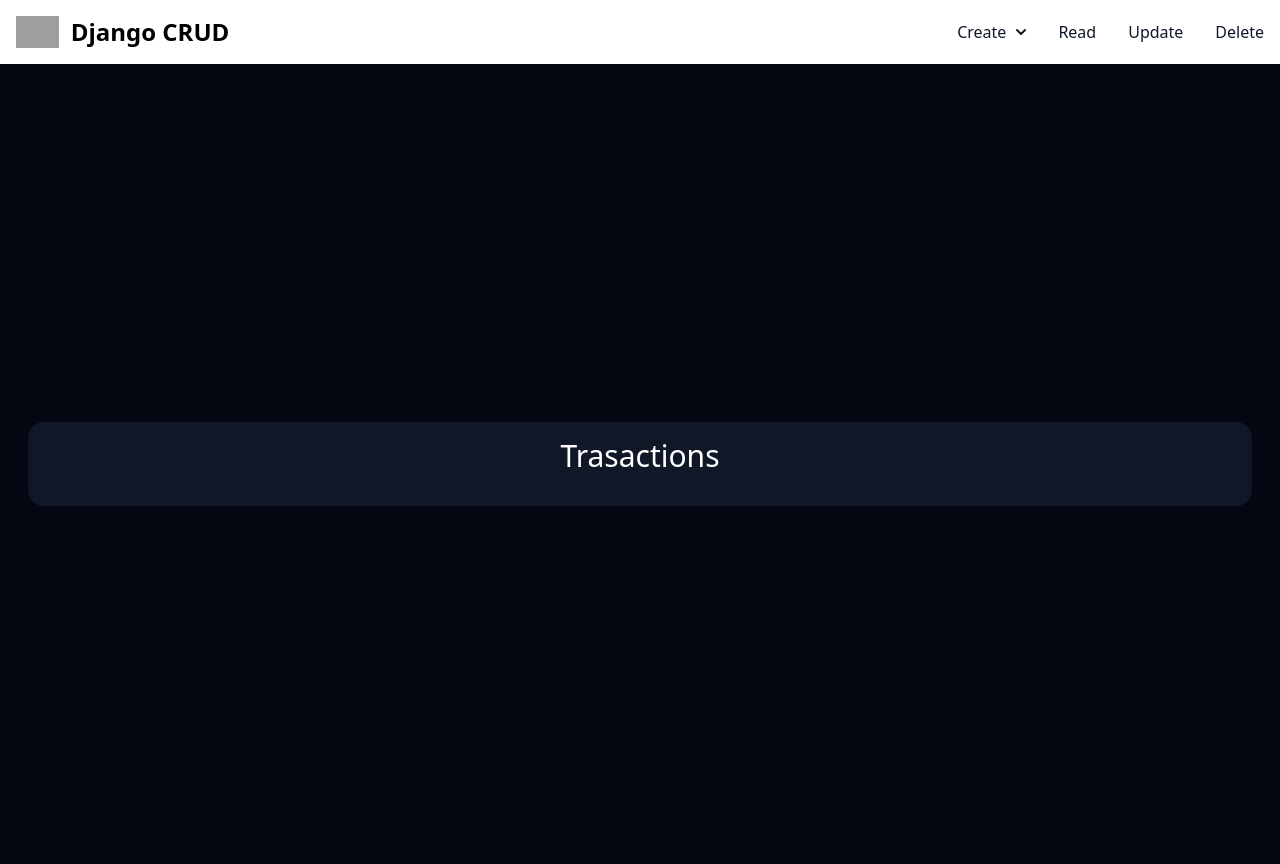
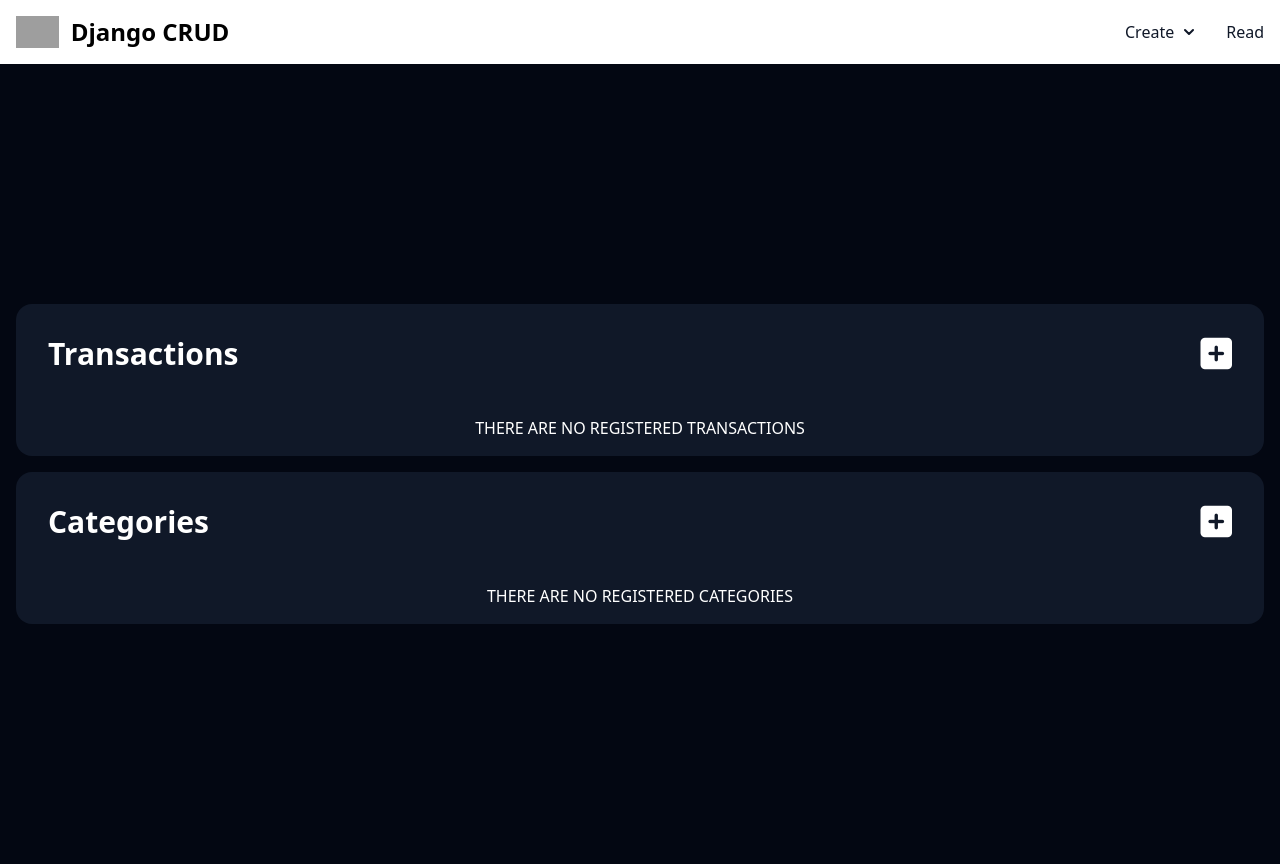
Before and after one commit to joaovitorraraujo/1_av_wagner, a Django app: page / in a window 1280 px wide. Run offline with Django 5.2, Linux system fonts and the light colour scheme; data that the repository does not hold is empty; some libraries are stand-ins or nearby versions; grey boxes are pictures that could not be loaded.

Commit message:
project finalized

```diff
--- a/contas/models.py
+++ b/contas/models.py
@@ -13,7 +13,7 @@ class Category(models.Model):
 
 class Transaction(models.Model):
     title = models.CharField(max_length=200)
-    value = models.DecimalField(max_digits=7, decimal_places=2)
+    value = models.DecimalField(max_digits=10, decimal_places=2)
     category = models.ForeignKey(Category, on_delete=models.CASCADE)
     observations = models.TextField(null=True, blank=True)
 
--- a/contas/templates/contas/transactions.html
+++ b/contas/templates/contas/transactions.html
@@ -2,12 +2,21 @@
 <!-- content -->
 {% block content %}
 <link rel="stylesheet" href="{% static 'css/output.css' %}" />
-<div class="min-h-screen flex items-center justify-center text-white">
+<div
+  class="min-h-screen p-4 gap-4 flex flex-col items-center justify-center text-white"
+>
   <div
     class="flex flex-col items-center gap-3 bg-gray-900 rounded-2xl p-4 w-full mx-7"
   >
-    <h1 class="text-3xl mb-4">Trasactions</h1>
-    {% for i in transactions %}
+    <div class="flex w-full justify-between p-4">
+      <h1 class="font-semibold text-3xl mb-4">Transactions</h1>
+      <a
+        href="{% url 'new_transactions' %}"
+        class="text-4xl fa-solid fa-square-plus"
+      ></a>
+    </div>
+
+    {% if transactions %} {% for i in transactions %}
     <div
       onclick="toggleDetails(this)"
       class="flex group items-center flex-col bg-white/5 hover:bg-white/10 rounded-sm text-2xl p-4 w-full"
@@ -15,7 +24,9 @@
       <div class="flex items-center justify-between w-full">
         <h2>{{i.title}}</h2>
 
-        <div class="flex items-center gap-4 invisible group-hover:visible">
+        <div
+          class="flex items-center gap-4 md:invisible sm:visible group-hover:visible"
+        >
           <a href="{% url 'delete_transactions' i.id %}"
             ><i class="mb-2 text-sm fa-solid fa-trash"></i
           ></a>
@@ -37,7 +48,43 @@
         </div>
       </div>
     </div>
-    {% endfor %}
+    {% endfor %} {% else %}
+    <h2>THERE ARE NO REGISTERED TRANSACTIONS</h2>
+    {% endif %}
+  </div>
+
+  <div
+    class="flex flex-col items-center gap-3 bg-gray-900 rounded-2xl p-4 w-full mx-7"
+  >
+    <div class="flex w-full justify-between p-4">
+      <h1 class="font-semibold text-3xl mb-4">Categories</h1>
+      <a
+        href="{% url 'new_categories' %}"
+        class="text-4xl fa-solid fa-square-plus"
+      ></a>
+    </div>
+    {% if categories %} {% for i in categories %}
+    <div
+      class="flex group items-center flex-col bg-white/5 hover:bg-white/10 rounded-sm text-2xl p-4 w-full"
+    >
+      <div class="flex items-center justify-between w-full">
+        <h2>{{i.name}}</h2>
+
+        <div
+          class="flex items-center gap-4 md:invisible sm:visible group-hover:visible"
+        >
+          <a href="{% url 'delete_categories' i.id %}"
+            ><i class="mb-2 text-sm fa-solid fa-trash"></i
+          ></a>
+          <a class="m-0" href="{% url 'update_categories' i.id %}"
+            ><i class="mb-2 text-sm fa-solid fa-pen-to-square"></i
+          ></a>
+        </div>
+      </div>
+    </div>
+    {% endfor %} {% else %}
+    <h2>THERE ARE NO REGISTERED CATEGORIES</h2>
+    {% endif %}
   </div>
 </div>
 
@@ -68,4 +115,5 @@
   src="https://kit.fontawesome.com/bd564a5de4.js"
   crossorigin="anonymous"
 ></script>
+
 {% endblock content %}
--- a/contas/views.py
+++ b/contas/views.py
@@ -25,7 +25,7 @@ def addCategory(request):
         form = CategoryForm(request.POST)
         if form.is_valid():
             form.save()
-            return redirect('new_transactions')
+            return redirect('home')
     else:
         form = CategoryForm()
 
@@ -34,7 +34,7 @@ def addCategory(request):
 
 
 def transactions(request):
-    data = {'transactions': Transaction.objects.all()}
+    data = {'transactions': Transaction.objects.all(), 'categories': Category.objects.all(),}
     return render(request, 'contas/transactions.html', data)
 
 
@@ -58,3 +58,22 @@ def deleteTransaction(request, pk):
     transaction = get_object_or_404(Transaction, pk=pk)
     transaction.delete()
     return redirect('home')
+
+def deleteCategory(request, pk):
+    category = get_object_or_404(Category, pk=pk)
+    category.delete()
+    return redirect('home')
+
+def updateCategory(request, pk):
+    category = get_object_or_404(Category, pk=pk)
+    if request.method == "POST":
+
+        form = CategoryForm(request.POST, instance=category)
+        if form.is_valid():
+            form.save()
+            return redirect('home')
+    else:
+        form = CategoryForm(instance=category)
+
+
+    return render(request, 'contas/add_category.html', {'form': form })
--- a/controle_gastos/urls.py
+++ b/controle_gastos/urls.py
@@ -16,13 +16,15 @@ Including another URLconf
 """
 from django.contrib import admin
 from django.urls import path
-from contas.views import addTransaction, addCategory, transactions, updateTrasaction, deleteTransaction
+from contas.views import addTransaction, addCategory, transactions, updateCategory, updateTrasaction, deleteTransaction, deleteCategory
 
 urlpatterns = [
     path('admin/', admin.site.urls),
     path('transactions/new/', addTransaction, name='new_transactions'),
     path('transactions/update/<int:pk>/', updateTrasaction, name='update_transactions'),
+    path('categories/update/<int:pk>/', updateCategory, name='update_categories'),
     path('transactions/delete/<int:pk>/', deleteTransaction, name='delete_transactions'),
+    path('categories/delete/<int:pk>/', deleteCategory, name='delete_categories'),
     path('categories/new/', addCategory, name='new_categories'),
     path('', transactions, name='home'),
 ]
--- a/static/css/output.css
+++ b/static/css/output.css
@@ -22,15 +22,11 @@
     --color-gray-900: oklch(0.21 0.034 264.665);
     --color-gray-950: oklch(0.13 0.028 261.692);
     --color-zinc-300: oklch(0.871 0.006 286.286);
-    --color-zinc-500: oklch(0.552 0.016 285.938);
-    --color-zinc-600: oklch(0.442 0.017 285.786);
     --color-zinc-700: oklch(0.37 0.013 285.805);
     --color-white: #fff;
     --spacing: 0.25rem;
     --breakpoint-xl: 80rem;
     --container-sm: 24rem;
-    --text-xs: 0.75rem;
-    --text-xs--line-height: calc(1 / 0.75);
     --text-sm: 0.875rem;
     --text-sm--line-height: calc(1.25 / 0.875);
     --text-lg: 1.125rem;
@@ -41,6 +37,8 @@
     --text-2xl--line-height: calc(2 / 1.5);
     --text-3xl: 1.875rem;
     --text-3xl--line-height: calc(2.25 / 1.875);
+    --text-4xl: 2.25rem;
+    --text-4xl--line-height: calc(2.5 / 2.25);
     --font-weight-normal: 400;
     --font-weight-medium: 500;
     --font-weight-semibold: 600;
@@ -497,6 +470,10 @@
     font-size: var(--text-3xl);
     line-height: var(--tw-leading, var(--text-3xl--line-height));
   }
+  .text-4xl {
+    font-size: var(--text-4xl);
+    line-height: var(--tw-leading, var(--text-4xl--line-height));
+  }
   .text-lg {
     font-size: var(--text-lg);
     line-height: var(--tw-leading, var(--text-lg--line-height));
--- a/templates/header.html
+++ b/templates/header.html
@@ -108,20 +108,6 @@
                 >Read</a
               >
             </li>
-            <li>
-              <a
-                href="#"
-                class="block py-2 px-3 text-gray-900 rounded-sm hover:bg-gray-100 md:hover:bg-transparent md:border-0 md:hover:text-blue-700 md:p-0 dark:text-white md:dark:hover:text-blue-500 dark:hover:bg-gray-700 dark:hover:text-white md:dark:hover:bg-transparent"
-                >Update</a
-              >
-            </li>
-            <li>
-              <a
-                href="#"
-                class="block py-2 px-3 text-gray-900 rounded-sm hover:bg-gray-100 md:hover:bg-transparent md:border-0 md:hover:text-blue-700 md:p-0 dark:text-white md:dark:hover:text-blue-500 dark:hover:bg-gray-700 dark:hover:text-white md:dark:hover:bg-transparent"
-                >Delete</a
-              >
-            </li>
           </ul>
         </div>
       </div>
```
Also changed, not shown: other parts of static/css/output.css (+10 -32 lines), contas/templates/contas/add_category.html (+8 -1 lines), contas/templates/contas/add_transaction.html (+7 -3 lines), static/js/validations.js (added, +7 -0 lines), contas/migrations/0004_alter_transaction_value.py (added).
